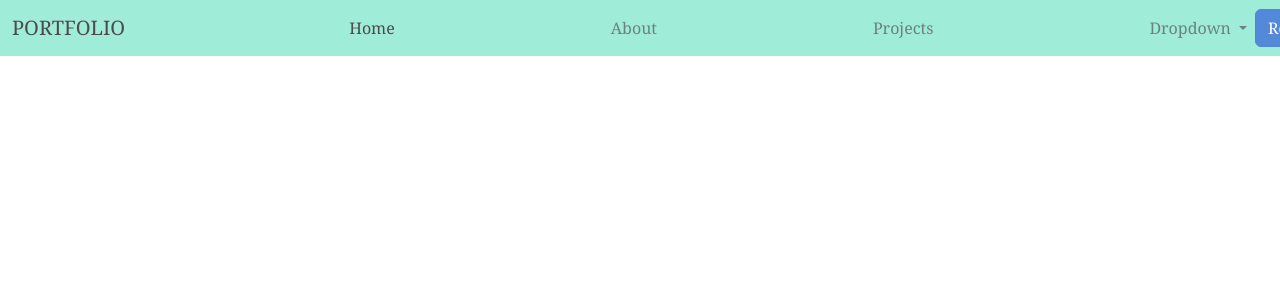
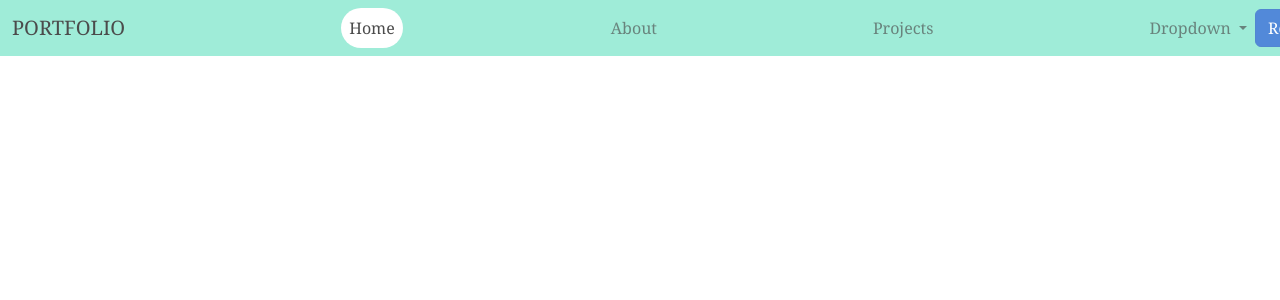
Before and after one commit to mthimkulu23/Angular-Portfolio, an Angular app: page / in a window 1280 px wide. In both pictures the pointer is over the item "Home". Shown: the top 300 px of the page. Built offline with nearby package versions, Linux system fonts and the light colour scheme.

Commit message:
insert hover on nav-item

```diff
--- a/src/app/nav/nav.component.scss
+++ b/src/app/nav/nav.component.scss
@@ -14,4 +14,11 @@ body{
     margin-left: 200px;
     display: flex;
     justify-content: flex-end;
+
 }
+
+.nav-item:hover{
+    background-color: white;
+    border-radius: 20px;
+
+}
```
